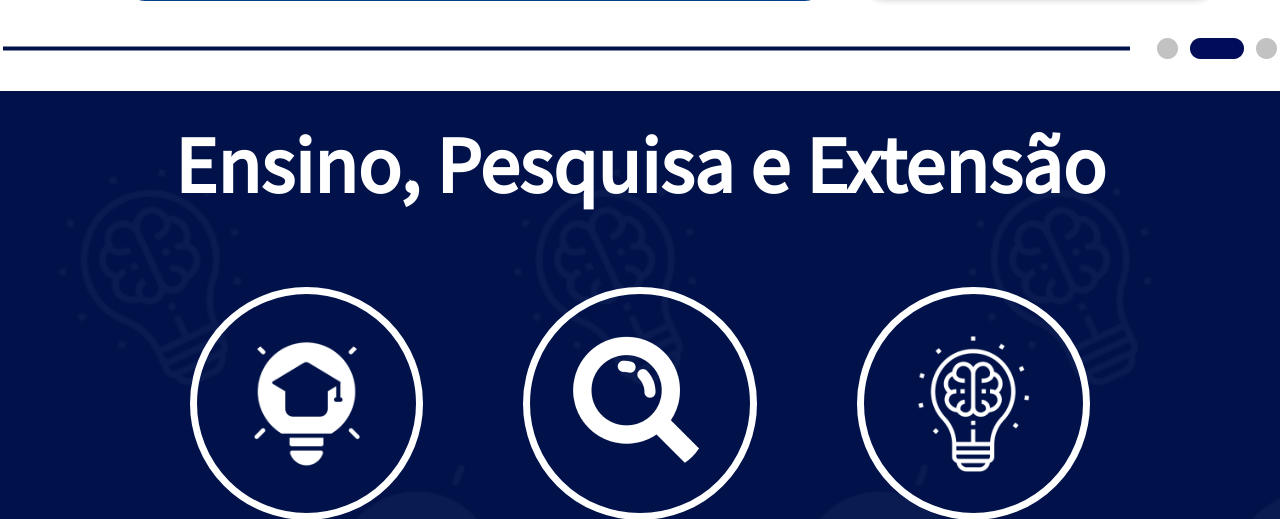
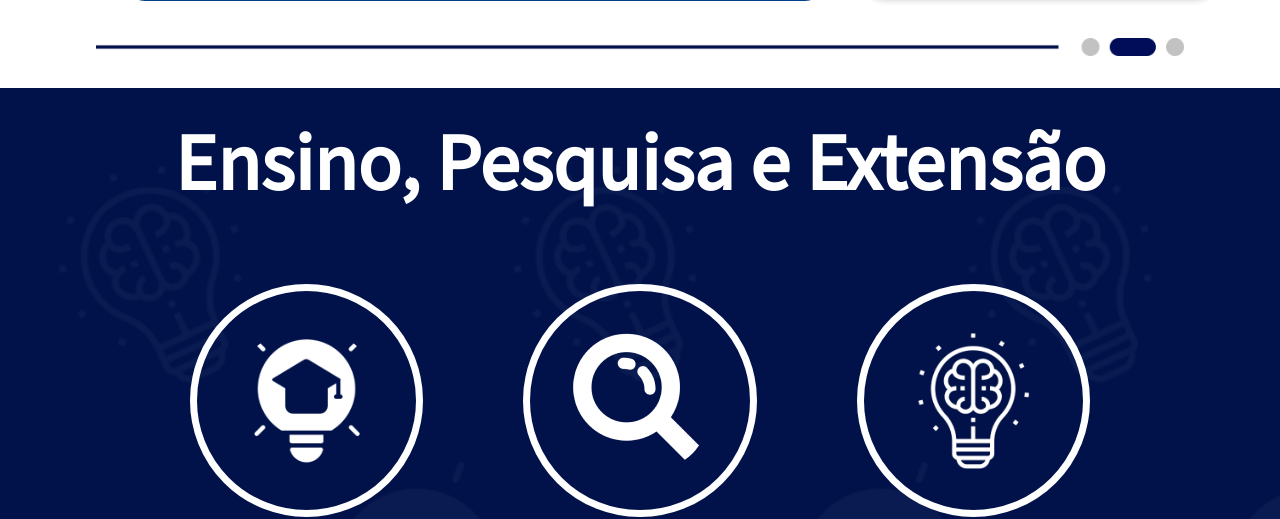
Before and after one commit to artur-pedro/petcomp-newwebsite, a PHP site: page / in a window 1280 px wide. Shown: the part 1148-1667 px from the top of the page. Run offline with PHP 8.4, Linux system fonts and the light colour scheme; data comes from the database, SQL or seed files in the repository; some web fonts are replaced.

Commit message:
UPG Responsividade do index: separador e sua imagem

```diff
--- a/css/index.css
+++ b/css/index.css
@@ -194,6 +194,11 @@ body {
     align-items: center;
     justify-content: center;
     margin-bottom: 2rem;
+
+    & img {
+        width: 85%;
+        height: auto;
+    }
 }
 
 .noticia {
```
